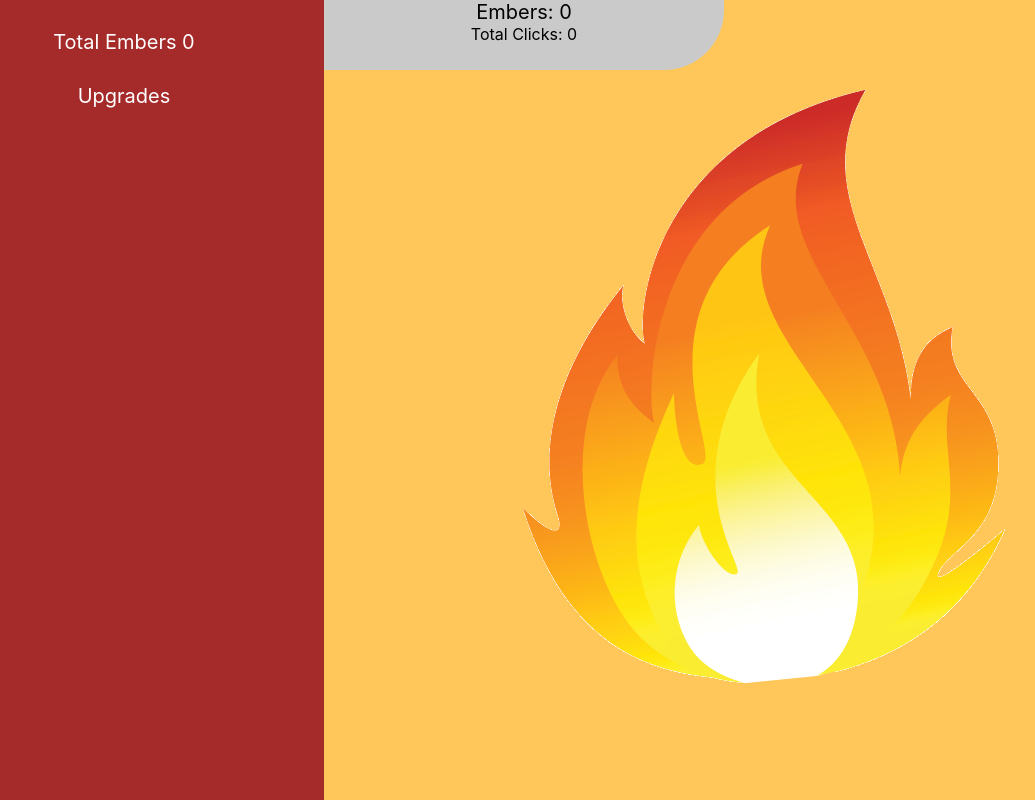
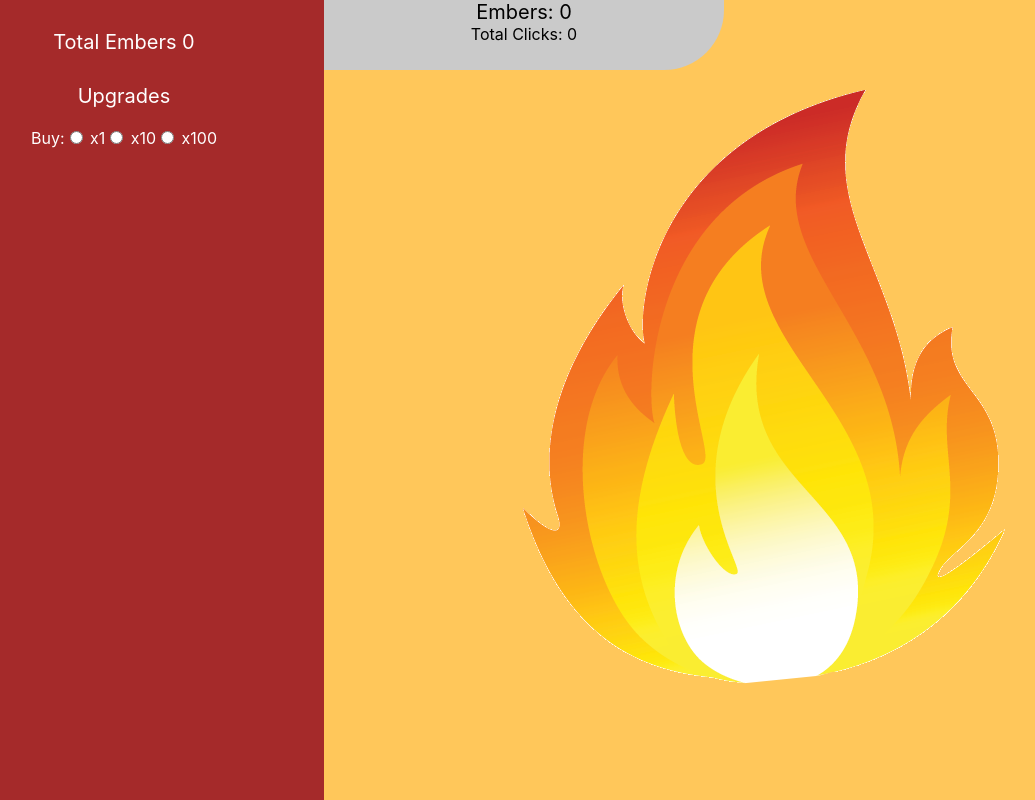
Before and after one commit to Ajknight121/Idle-Fire, a React (Create React App) app in the folder incremental/: page / in a window 1280 px wide. Shown: the whole page, without its empty margins (76-1111 px from the left). Built offline with nearby package versions, Linux system fonts and the light colour scheme.

Commit message:
Added buy quantity to webpage

```diff
--- a/incremental/src/App.css
+++ b/incremental/src/App.css
@@ -70,6 +70,10 @@ body {
   overflow: auto;
 }
 
+.upgrade-quantity {
+  color: white;
+}
+
 .upgrade-available {
   position: relative;
   background: orange;
--- a/incremental/src/components/UpgradeContainer.tsx
+++ b/incremental/src/components/UpgradeContainer.tsx
@@ -26,6 +26,12 @@ export default function UpgradeContainer(props: IGlobalAppProps) {
     <div className="upgrade-container">
       <div className="upgrade-label">Total Embers {props.appState.embers}</div>
       <div className="upgrade-label">Upgrades</div>
+      <div className={"upgrade-quantity"}>
+        Buy:
+        <input type={"radio"} value={"1"}/> x1
+        <input type={"radio"} value={"10"}/> x10
+        <input type={"radio"} value={"100"}/> x100
+      </div>
       {props.appState.embers > 3 && <Upgrade upgradeName={"Upgrade 1"} upgradeCost={"4"}/>}
       {props.appState.embers > 6 && <Upgrade upgradeName={"Upgrade 2"} upgradeCost={"7"}/>}
       {props.appState.embers > 9 && <Upgrade upgradeName={"Upgrade 3"} upgradeCost={"10"}/>}
```
